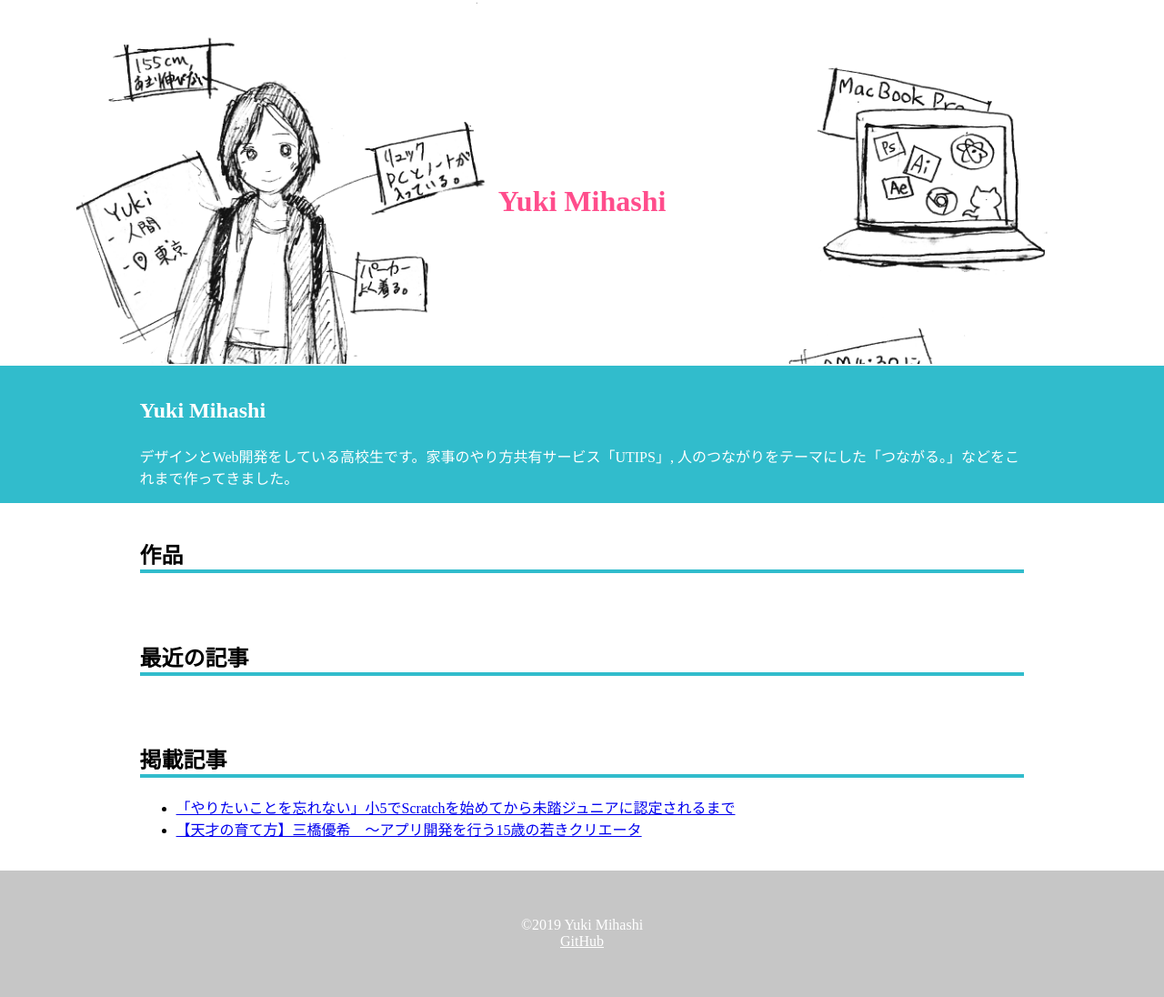
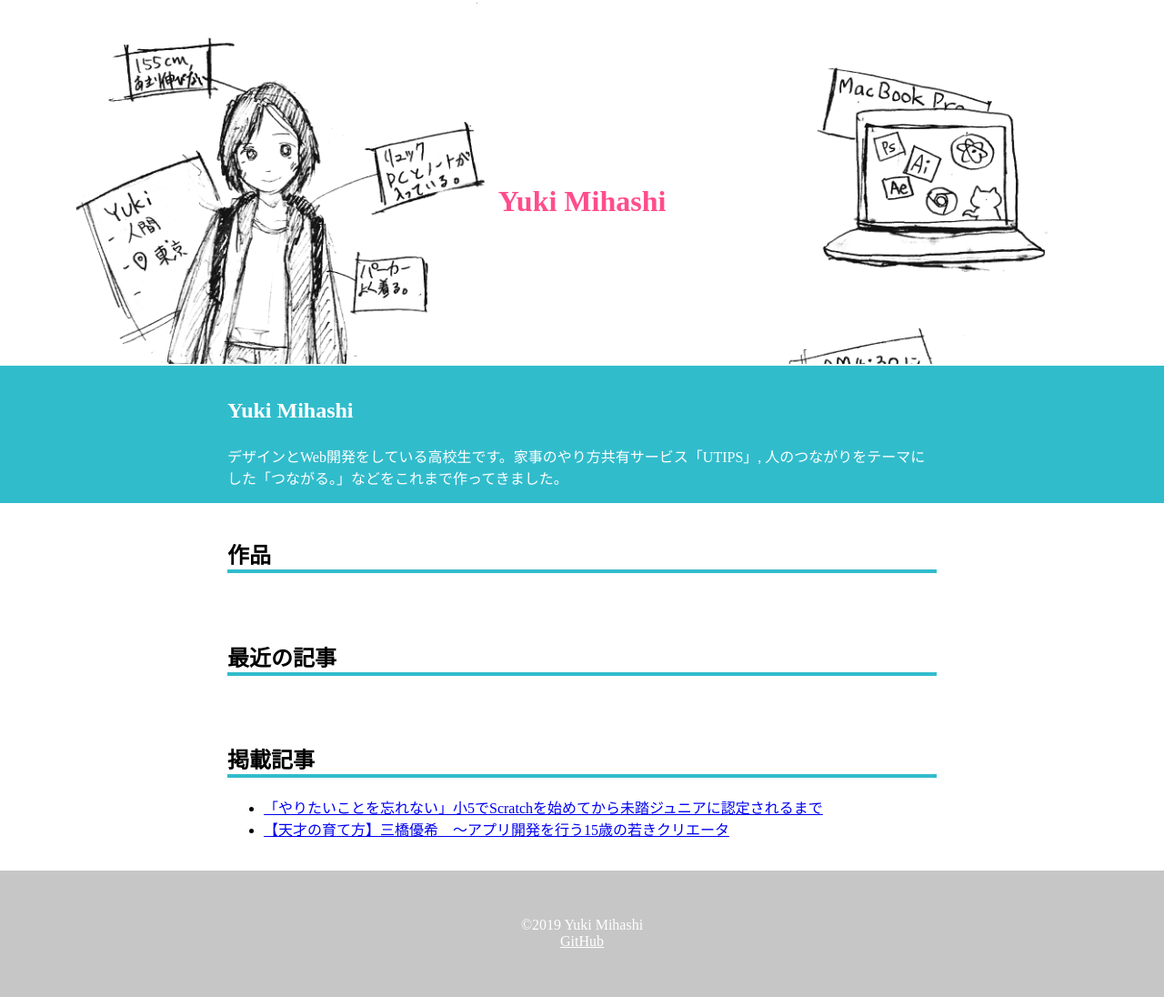
Before and after one commit to madoreenu/yuki384.github.io, a Jekyll site: the page built from index.md, in a window 1280 px wide. Shown: the whole page at 91% size. Built offline with Jekyll 4.4.1, drawn with Linux system fonts in a browser that asks for light colours.

Commit message:
幅を変えた

```diff
--- a/_includes/home.html
+++ b/_includes/home.html
@@ -2,9 +2,11 @@
   <div class="cover">
     <h1>{{site.title}}</h1>
   </div>
-<div id="about" class="section">
-  <h2>Yuki Mihashi</h2>
-  {{site.description}}
+<div id="about">
+  <div class="section"">
+    <h2>Yuki Mihashi</h2>
+    {{site.description}}
+  </div>
 </div>
 <div id="Works" class="section">
   <h2>作品</h2>
--- a/assets/css/main.css
+++ b/assets/css/main.css
@@ -2,8 +2,9 @@ body{
   margin: 0;
 }
 .section{
-  margin: 2px 0;
-  padding: 16px 12vw;
+  padding: 16px;
+  margin: 2px auto;
+  max-width: 780px;
 }
 .cover{
   background-image: url("/img/cover.png");
```
